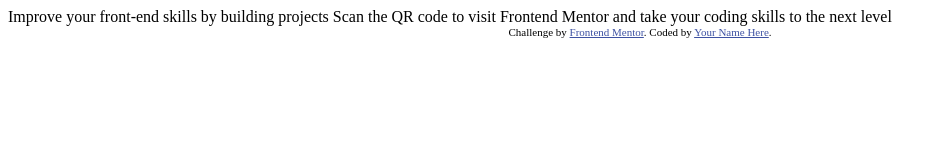
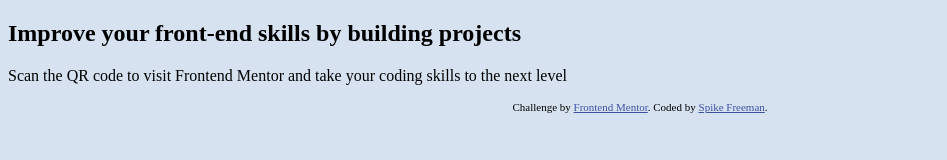
Before and after one commit to spikefreeman/qr-code-FM, a plain HTML site: page index.html in a window 1280 px wide. Shown: the whole page, without its empty margins (0-947 px from the left). Drawn offline with Linux system fonts and the light colour scheme.

Commit message:
Setup CSS

```diff
--- /dev/null
+++ b/css/styles.css
@@ -0,0 +1,3 @@
+body {
+    background-color: hsl(212, 45%, 89%);
+}
--- a/index.html
+++ b/index.html
@@ -5,6 +5,7 @@
   <meta name="viewport" content="width=device-width, initial-scale=1.0"> <!-- displays site properly based on user's device -->
 
   <link rel="icon" type="image/png" sizes="32x32" href="./images/favicon-32x32.png">
+  <link rel="stylesheet" href="css/styles.css">
 
   <title>Frontend Mentor | QR code component</title>
 
@@ -16,13 +17,14 @@
 </head>
 <body>
 
-  Improve your front-end skills by building projects
-
-  Scan the QR code to visit Frontend Mentor and take your coding skills to the next level
+  <div>
+    <h2>Improve your front-end skills by building projects</h2>
+    <p>Scan the QR code to visit Frontend Mentor and take your coding skills to the next level</p>
+  </div>
 
   <div class="attribution">
     Challenge by <a href="https://www.frontendmentor.io?ref=challenge" target="_blank">Frontend Mentor</a>.
-    Coded by <a href="#">Your Name Here</a>.
+    Coded by <a href="#">Spike Freeman</a>.
   </div>
 </body>
 </html>
```
